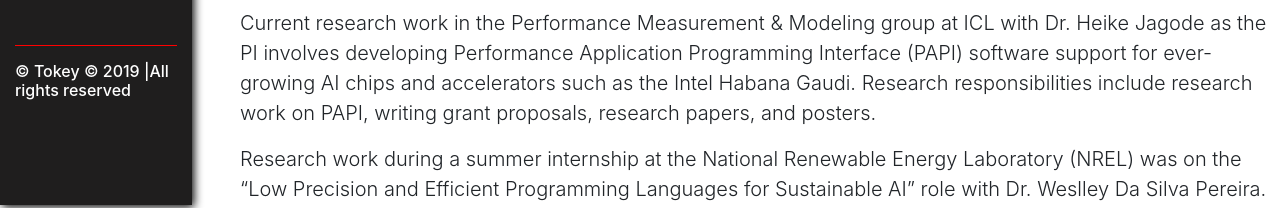
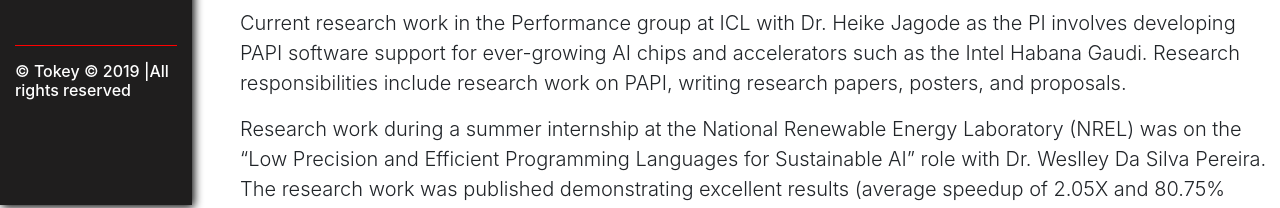
Before and after one commit to tokey-tahmid/tokey-tahmid.github.io, a plain HTML site: page index.html in a window 1280 px wide. Shown: the part 595-803 px from the top of the page. Drawn offline with nearby package versions, Linux system fonts and the light colour scheme; files that its build step writes are made by us from their sources; some icons are missing; files whose address does not match are found by name; a web font is replaced by a local one.

Commit message:
Update index.html

```diff
--- a/index.html
+++ b/index.html
@@ -113,12 +113,12 @@
           <h1 class="display-4 heading padding-left">Research</h1>
           <hr class="my-4" />
           <p class="lead padding-left">
-            Current research work in the Performance Measurement & Modeling group at ICL with Dr. Heike Jagode as the PI
-	           involves developing Performance Application Programming Interface (PAPI) software support for ever-growing AI chips and accelerators such as the Intel Habana Gaudi.
-	           Research responsibilities include research work on PAPI, writing grant proposals, research papers, and posters.
+            Current research work in the Performance group at ICL with Dr. Heike Jagode as the PI
+	           involves developing PAPI software support for ever-growing AI chips and accelerators such as the Intel Habana Gaudi.
+	           Research responsibilities include research work on PAPI, writing research papers, posters, and proposals.
           </p>
           <p class="lead padding-left">
-            Research work during a summer internship at the National Renewable Energy Laboratory (NREL) was on the “Low Precision and Efficient Programming Languages for Sustainable AI” role with Dr. Weslley Da Silva Pereira. Published research demonstrated excellent results (average speedup of 2.05X and 80.75% better energy efficiency) with mixed-precision training on multiple AI applications at NREL.
+            Research work during a summer internship at the National Renewable Energy Laboratory (NREL) was on the “Low Precision and Efficient Programming Languages for Sustainable AI” role with Dr. Weslley Da Silva Pereira. The research work was published demonstrating excellent results (average speedup of 2.05X and 80.75% better energy efficiency) with mixed-precision training on multiple AI applications at NREL.
           </p>
           <p class="lead padding-left">
             Master's thesis research was on Neuromorphic applications and Spiking Neural Networks (SNN) with Dr. Catherine Schuman as the advisor. Developed a scalable and energy-efficient infrastructure (≈22% better and ≈39% more efficient than state-of-the-art) for deep reinforcement learning (DRL) based spiking neural networks (SNN) with MPI for distributed training and mixed precision for optimization.
```
